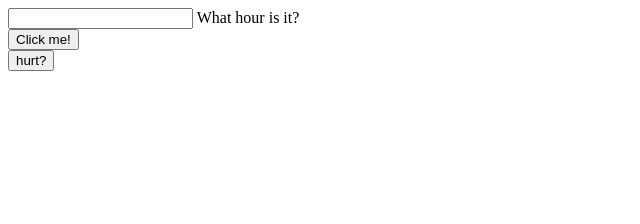
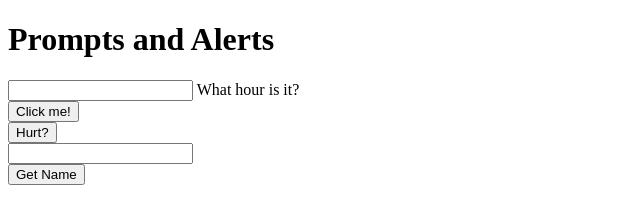
Before and after one commit to IAmTaz23/Prompts, a plain HTML site: page index.html in a window 1280 px wide. Shown: the whole page, without its empty margins (0-640 px from the left). Drawn offline with Linux system fonts and the light colour scheme.

Commit message:
second commit

```diff
--- a/index.html
+++ b/index.html
@@ -8,16 +8,19 @@
 
 </head>
 <body>
-
+<h1>Prompts and Alerts</h1>
     <input type="text" name="name-field" id="name-field">
     <label for="name-field">What hour is it?</label>
     <br>
     <button onclick="currentHour()">Click me!</button>
     <br>
 
-    <button onclick="">hurt?</button>
+    <button onclick="myFunction()">Hurt?</button>
+    <br>
 
-
+    <input type="text" name="name-field" id="name-input">
+<br>
+    <button onclick="getName()">Get Name</button>
 
 
 
--- a/prompts.js
+++ b/prompts.js
@@ -16,6 +16,14 @@ function currentHour() {
 }
 
 // 3. Create a button that alerts you and says "Ouch!" when you click it (hint: use a function)
-
+function myFunction() {
+    alert("Ouch!")
+}
 
 // 4. Create a button that when clicked, gets the users name from a text field, and alerts "Hello (name)!"
+
+function getName(){
+    let nameField = document.getElementById("name-input")
+    let name = nameField.value
+    alert(`Hello ${name}!`)
+}
```
